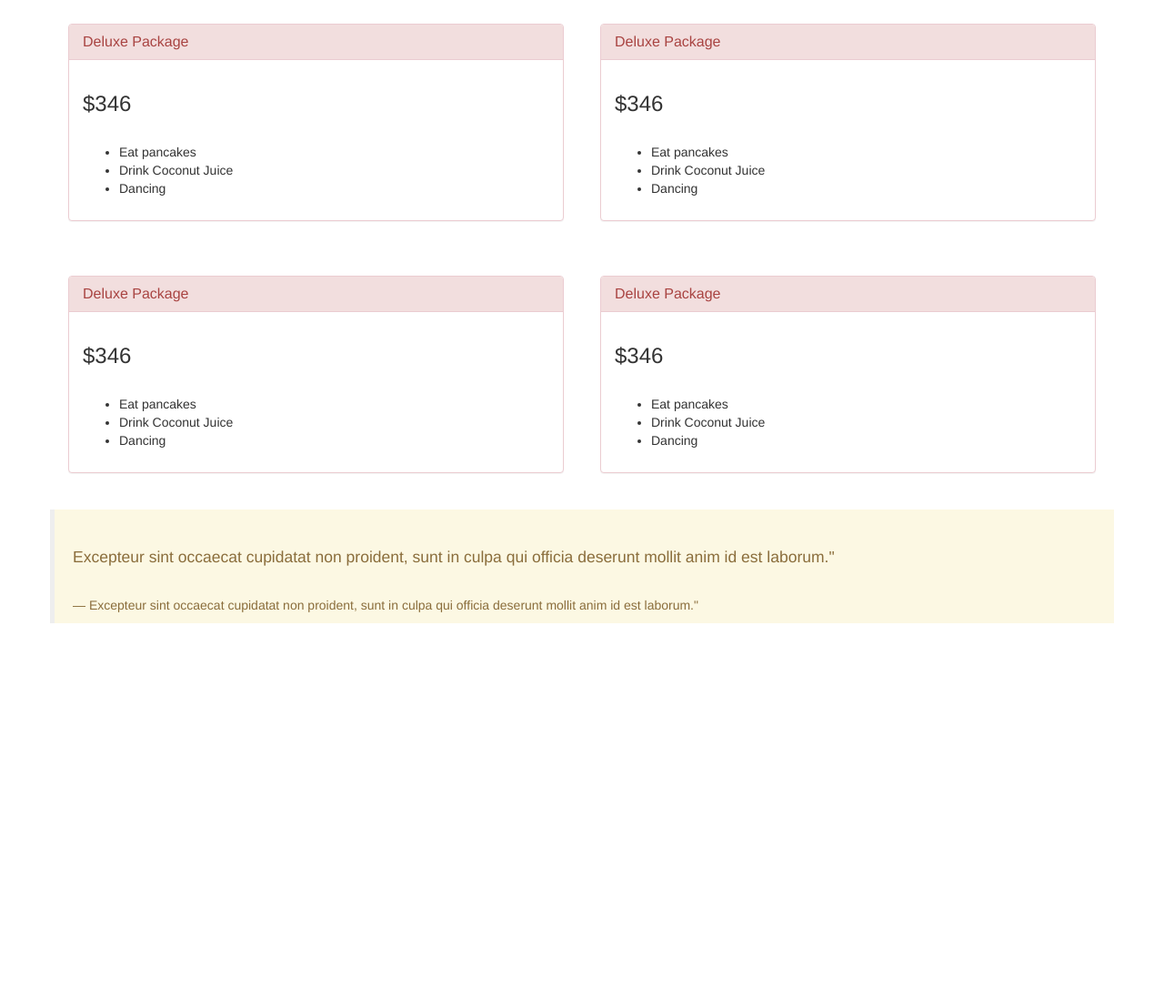
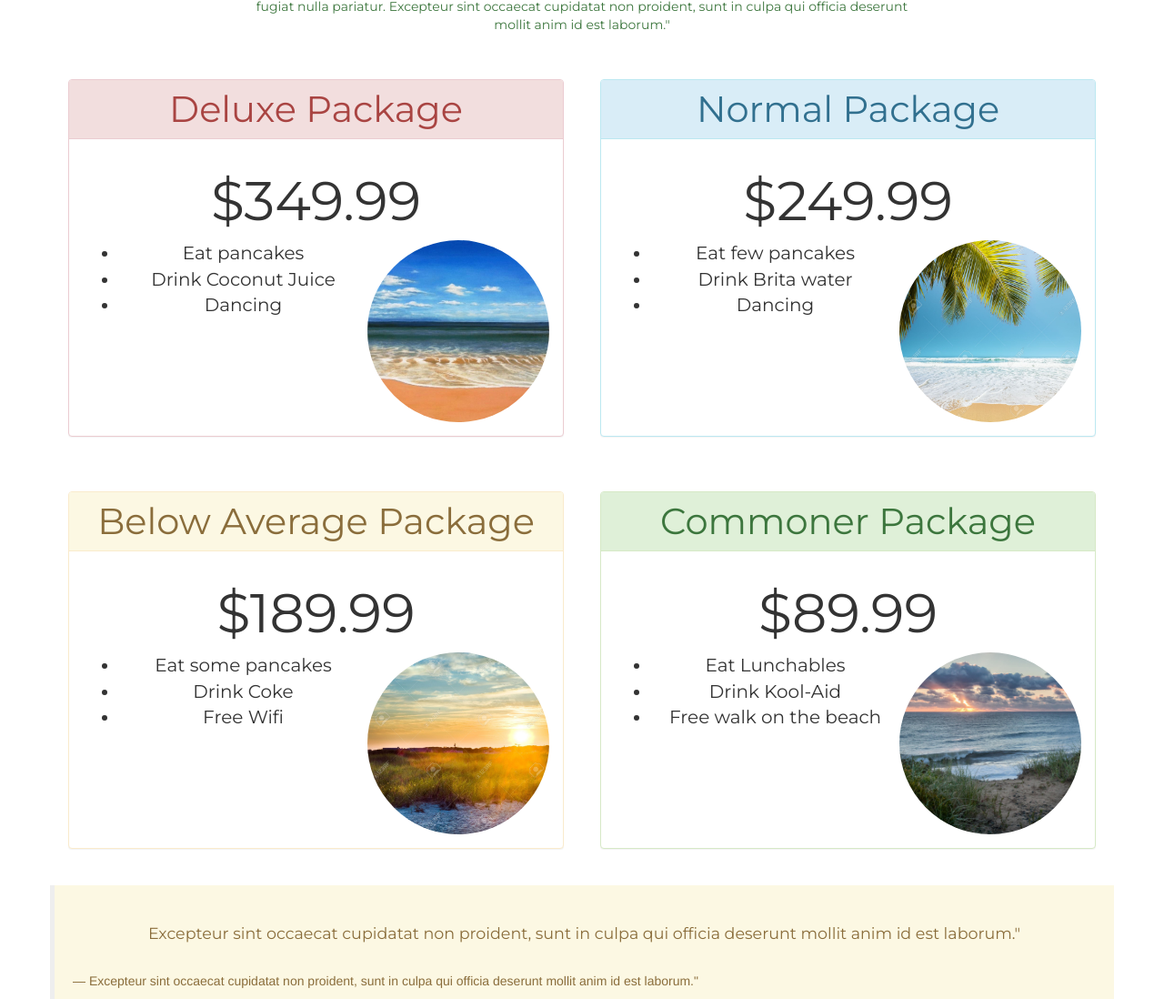
Before and after one commit to Dvillars/Vacation-Site, a plain HTML site: page index.html in a window 1280 px wide. Shown: the part 612-1710 px from the top of the page at 91% size. Before the commit the page ends 1317 px from the top, so only its background shows below. Drawn offline with Linux system fonts and the light colour scheme.

Commit message:
Add color and styling

```diff
--- a/css/styles.css
+++ b/css/styles.css
@@ -9,11 +9,45 @@ p {
 
 .package {
   padding: 20px;
+  font-size: 20px;
 }
 
 #hawaii {
-  background: url(../img/hawaii.jpeg);
+  background: url(../img/hawaii.jpg);
   height: 200px;
   background-size: 100% 200px;
   background-repeat: no-repeat;
+  border-radius: 20px;
 }
+
+.tour {
+  height: 200px;
+  border-radius: 50%;
+  float: right;
+}
+
+h1, h2, h3, p, li {
+  text-align: center;
+  font-family: 'Montserrat', sans-serif;
+}
+
+h2 {
+  font-size: 40px;
+}
+
+.jumbotron h1 {
+  font-size: 90px;
+  color: #fcf9c2;
+}
+
+h2.panel-title {
+  font-size: 40px;
+}
+
+h3 {
+  font-size: 60px;
+}
+
+.jumbotron {
+  background-color: #66aaff;
+}
--- a/index.html
+++ b/index.html
@@ -4,6 +4,7 @@
     <meta charset="utf-8">
     <link rel="stylesheet" href="css/bootstrap.css" type="text/css">
     <link rel="stylesheet" href="css/styles.css" type="text/css">
+    <link href="https://fonts.googleapis.com/css?family=Montserrat" rel="stylesheet">
     <title>Vacation in Hawaii</title>
   </head>
   <body>
@@ -38,8 +39,8 @@
             </div>
             <div class='panel-body'>
 
-                <h3>$346</h3>
-                <img>
+                <h3>$349.99</h3>
+                <img src="img/pack1.jpg" alt="package image" class="tour">
 
                 <ul>
                   <li>Eat pancakes</li>
@@ -51,20 +52,19 @@
           </div>
         </div>
         <div class='col-md-6 package'>
-          <div class="panel panel-danger">
+          <div class="panel panel-info">
             <div class="panel-heading">
 
-              <h2 class="panel-title">Deluxe Package</h2>
+              <h2 class="panel-title">Normal Package</h2>
 
             </div>
             <div class='panel-body'>
 
-                <h3>$346</h3>
-                <img>
-
+                <h3>$249.99</h3>
+                <img src="img/pack2.jpg" alt="package image" class="tour">
                 <ul>
-                  <li>Eat pancakes</li>
-                  <li>Drink Coconut Juice</li>
+                  <li>Eat few pancakes</li>
+                  <li>Drink Brita water</li>
                   <li>Dancing</li>
                 </ul>
 
@@ -75,42 +75,42 @@
       </div>
       <div class="row">
         <div class='col-md-6 package'>
-          <div class="panel panel-danger">
+          <div class="panel panel-warning">
             <div class="panel-heading">
 
-              <h2 class="panel-title">Deluxe Package</h2>
+              <h2 class="panel-title">Below Average Package</h2>
 
             </div>
             <div class='panel-body'>
 
-                <h3>$346</h3>
-                <img>
+                <h3>$189.99</h3>
+                <img src="img/pack3.jpg" alt="package image" class="tour">
 
                 <ul>
-                  <li>Eat pancakes</li>
-                  <li>Drink Coconut Juice</li>
-                  <li>Dancing</li>
+                  <li>Eat some pancakes</li>
+                  <li>Drink Coke</li>
+                  <li>Free Wifi</li>
                 </ul>
 
             </div>
           </div>
         </div>
         <div class='col-md-6 package'>
-          <div class="panel panel-danger">
+          <div class="panel panel-success">
             <div class="panel-heading">
 
-              <h2 class="panel-title">Deluxe Package</h2>
+              <h2 class="panel-title">Commoner Package</h2>
 
             </div>
             <div class='panel-body'>
 
-                <h3>$346</h3>
-                <img>
+                <h3>$89.99</h3>
+                <img src="img/pack4.jpg" alt="package image" class="tour">
 
                 <ul>
-                  <li>Eat pancakes</li>
-                  <li>Drink Coconut Juice</li>
-                  <li>Dancing</li>
+                  <li>Eat Lunchables</li>
+                  <li>Drink Kool-Aid</li>
+                  <li>Free walk on the beach</li>
                 </ul>
 
             </div>
```
Also changed, not shown: img/hawaii.jpeg (deleted), img/pack1.jpg (added), img/pack2.jpg (added), img/pack3.jpg (added), img/pack4.jpg (added).
